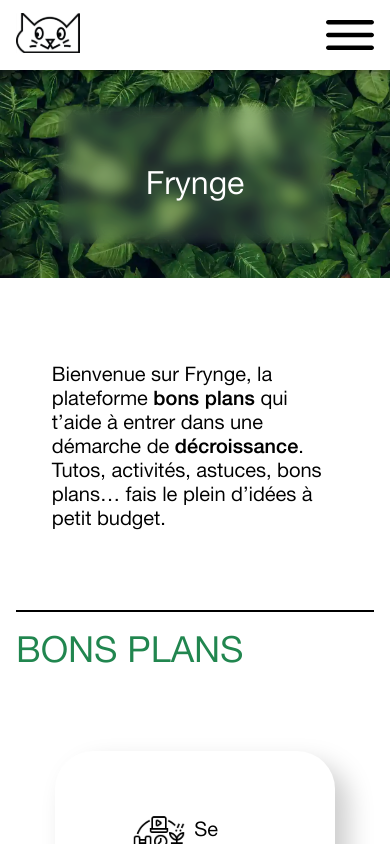
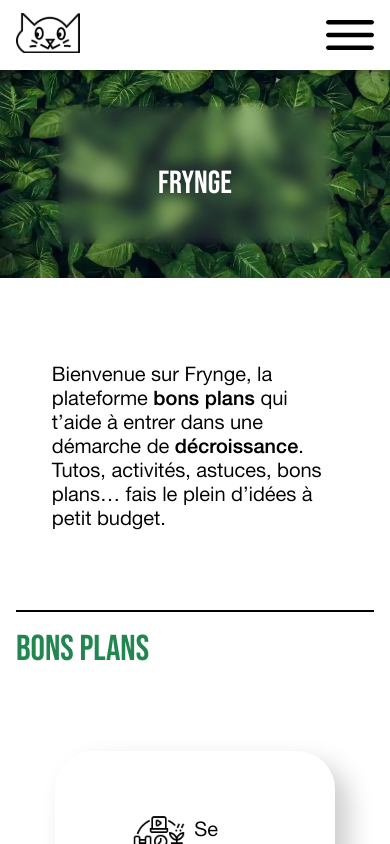
Before and after one commit to HeloisePi/Reboot2023_, a SvelteKit app: page / in a window 390 px wide. Shown: the top 844 px of the page. Built offline with nearby package versions, Linux system fonts and the light colour scheme.

Commit message:
Add Bebas for H1 et H2

```diff
--- a/src/variable.scss
+++ b/src/variable.scss
@@ -6,15 +6,19 @@
     font-family: 'HelveticaNeueInterface_thin';
     src: url(/src/lib/assets/HelveticaNeueInterface_thin.ttf);
 }
+@font-face {
+    font-family: 'BebasNeue-Regular';
+    src: url(/src/lib/assets/BebasNeue-Regular.ttf);
+}
 
 h1{
-    font-family: 'HelveticaNeueInterface_thin', 'Courier New';
+    font-family: 'BebasNeue-Regular', 'Courier New';
     font-size: 4rem;
 }
 
 @media screen and (max-width: 750px) {
     h1{
-        font-family: 'HelveticaNeueInterface_thin', 'Courier New';
+        font-family: 'BebasNeue-Regular', 'Courier New';
         font-size: 100px;
     }
 }
@@ -25,7 +29,7 @@ h1{
 }
 
 h2{
-    font-family: 'HelveticaNeueInterface_thin', 'Courier New';
+    font-family: 'BebasNeue-Regular', 'Courier New';
     font-size: 36px;
 }
 
@@ -56,9 +60,6 @@ a{
     font-family: 'HelveticaNeueInterface_thin', 'Courier New';
    color: black;
 }
-a:hover{
-    text-decoration: underline;
-}
 
 .bold{
     font-family: 'HelveticaNeueInterface' ;
```
Also changed, not shown: src/lib/assets/BebasNeue-Regular.ttf (added).
